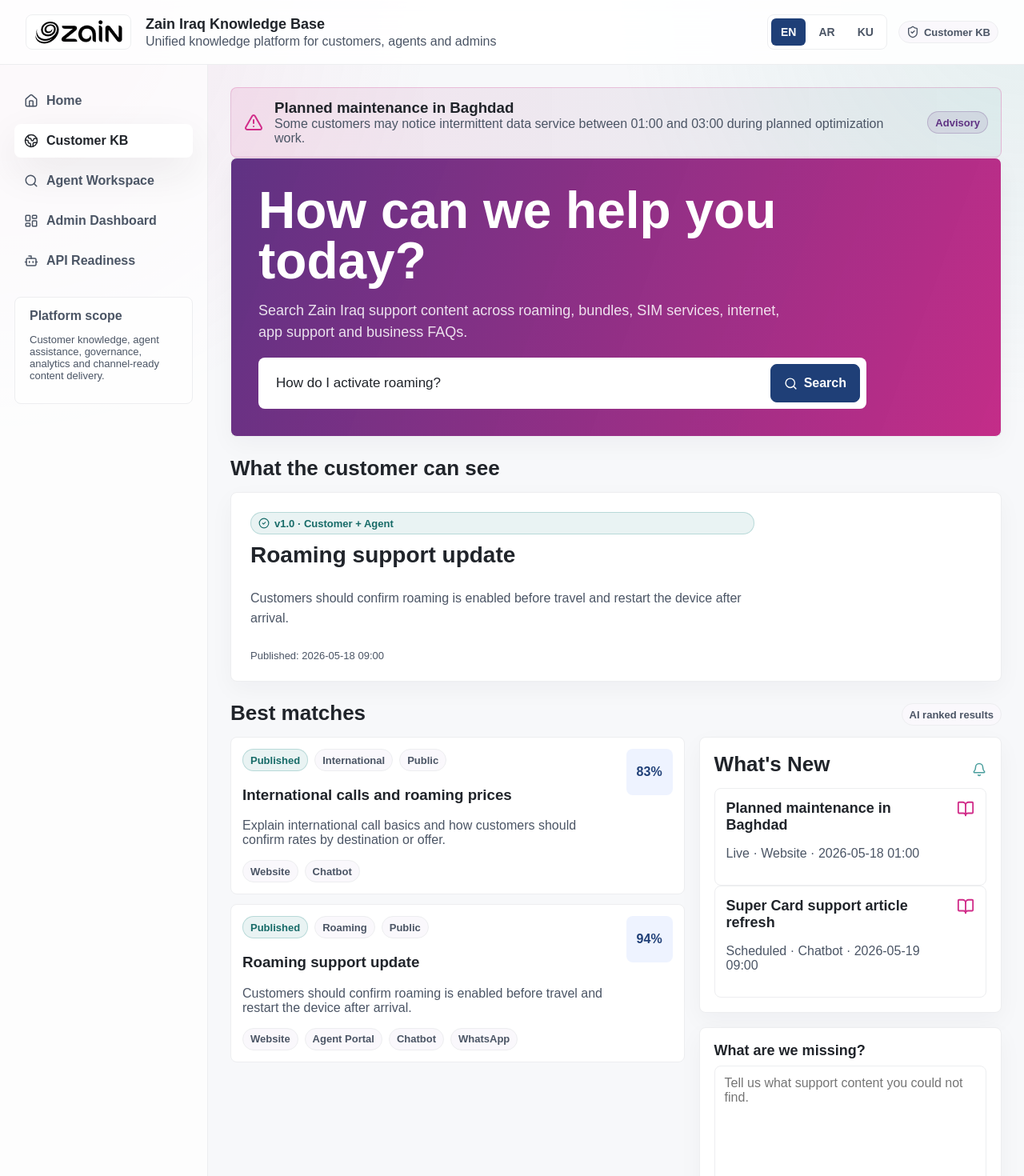
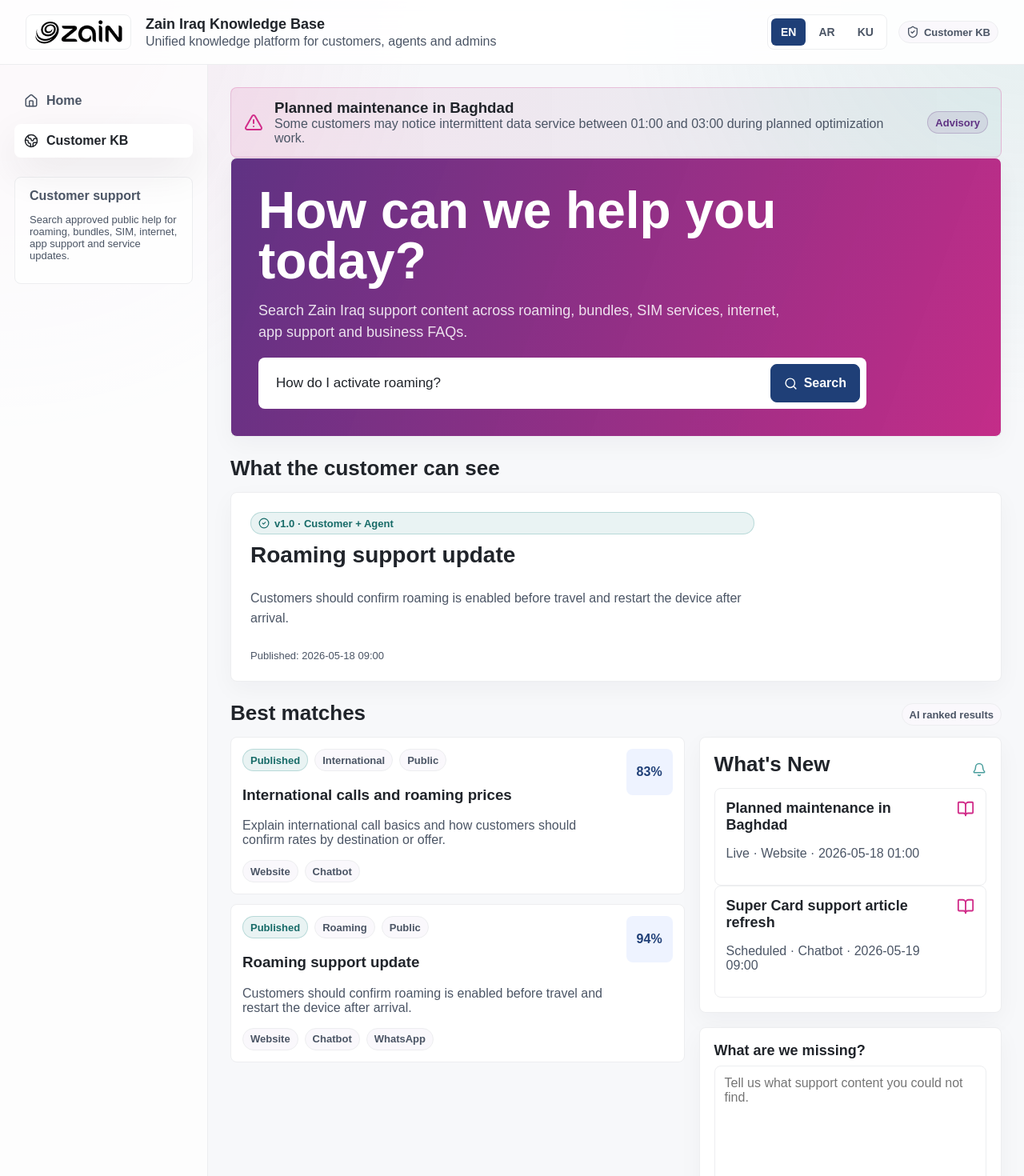
Before and after one commit to ahmadhassan91/zain-iraq, a Next.js app: page /customer in a window 1280 px wide. Shown: the top 1470 px of the page at 80% size. Built offline with nearby package versions, Linux system fonts and the light colour scheme.

Commit message:
Hide internal navigation from customer views

```diff
--- a/app/customer/article/[id]/page.tsx
+++ b/app/customer/article/[id]/page.tsx
@@ -15,7 +15,7 @@
   }
 
   return (
-    <AppShell active="Customer KB">
+    <AppShell active="Customer KB" variant="public">
       <ArticleViewer article={article} mode="customer" />
     </AppShell>
   );
--- a/app/customer/page.tsx
+++ b/app/customer/page.tsx
@@ -12,7 +12,7 @@
 
 export default function CustomerPage() {
   return (
-    <AppShell active="Customer KB">
+    <AppShell active="Customer KB" variant="public">
       <CustomerContent />
     </AppShell>
   );
--- a/components/AppChrome.tsx
+++ b/components/AppChrome.tsx
@@ -13,6 +13,11 @@
   { href: "/api-readiness", label: "API Readiness", icon: Bot }
 ];
 
+const publicNavItems = [
+  { href: "/", label: "Home", icon: Home },
+  { href: "/customer", label: "Customer KB", icon: Globe2 }
+];
+
 export type Language = "EN" | "AR" | "KU";
 
 const shellCopy: Record<Language, Record<string, string>> = {
@@ -21,6 +26,8 @@
     subtitle: "Unified knowledge platform for customers, agents and admins",
     scopeTitle: "Platform scope",
     scope: "Customer knowledge, agent assistance, governance, analytics and channel-ready content delivery.",
+    publicScopeTitle: "Customer support",
+    publicScope: "Search approved public help for roaming, bundles, SIM, internet, app support and service updates.",
     Home: "Home",
     "Customer KB": "Customer KB",
     "Agent Workspace": "Agent Workspace",
@@ -36,6 +43,8 @@
     subtitle: "منصة معرفة موحدة للعملاء والوكلاء والإدارة",
     scopeTitle: "نطاق المنصة",
     scope: "معرفة العملاء، مساعدة الوكلاء، الحوكمة، التحليلات، وتسليم المحتوى للقنوات.",
+    publicScopeTitle: "دعم العملاء",
+    publicScope: "ابحث في المساعدة العامة المعتمدة للتجوال، الباقات، الشريحة، الإنترنت، التطبيق وتحديثات الخدمة.",
     Home: "الرئيسية",
     "Customer KB": "معرفة العملاء",
     "Agent Workspace": "مساحة الوكيل",
@@ -51,6 +60,8 @@
     subtitle: "پلاتفۆرمی یەکگرتووی زانیاری بۆ کڕیاران، ئەجێنتەکان و بەڕێوەبەران",
     scopeTitle: "سنوری پلاتفۆرم",
     scope: "زانیاری کڕیار، یارمەتی ئەجێنت، حوکمرانی، شیکاری و گەیاندنی ناوەڕۆک بۆ کەناڵەکان.",
+    publicScopeTitle: "پشتگیری کڕیار",
+    publicScope: "لە یارمەتی گشتی پەسەندکراو بگەڕێ بۆ ڕۆمینگ، پاکێج، SIM، ئینتەرنێت، ئەپ و نوێکاری خزمەت.",
     Home: "سەرەکی",
     "Customer KB": "زانیاری کڕیار",
     "Agent Workspace": "شوێنی کاری ئەجێنت",
@@ -111,13 +122,14 @@
   );
 }
 
-export function Sidebar({ active = "Home" }: { active?: string }) {
+export function Sidebar({ active = "Home", variant = "internal" }: { active?: string; variant?: "internal" | "public" }) {
   const { language } = useLanguage();
+  const items = variant === "public" ? publicNavItems : navItems;
 
   return (
     <aside className="sidebar">
       <div className="nav-list">
-        {navItems.map((item) => {
+        {items.map((item) => {
           const Icon = item.icon;
           return (
             <Link key={item.label} className={`nav-item ${active === item.label ? "active" : ""}`} href={item.href}>
@@ -128,8 +140,8 @@
         })}
       </div>
       <div className="footer-note">
-        <strong>{shellCopy[language].scopeTitle}</strong>
-        <p className="small">{shellCopy[language].scope}</p>
+        <strong>{variant === "public" ? shellCopy[language].publicScopeTitle : shellCopy[language].scopeTitle}</strong>
+        <p className="small">{variant === "public" ? shellCopy[language].publicScope : shellCopy[language].scope}</p>
       </div>
     </aside>
   );
@@ -137,10 +149,12 @@
 
 export function AppShell({
   active,
-  children
+  children,
+  variant = "internal"
 }: {
   active?: string;
   children: React.ReactNode;
+  variant?: "internal" | "public";
 }) {
   const [language, setLanguage] = useState<Language>("EN");
   const isRtl = language !== "EN";
@@ -150,7 +164,7 @@
       <div className="app" dir={isRtl ? "rtl" : "ltr"}>
         <Header active={active} language={language} onLanguageChange={setLanguage} />
         <div className="layout">
-          <Sidebar active={active} />
+          <Sidebar active={active} variant={variant} />
           <main className="main">{children}</main>
         </div>
       </div>
--- a/components/ArticleBlocks.tsx
+++ b/components/ArticleBlocks.tsx
@@ -11,6 +11,9 @@
 export function ArticleResult({ article, href }: { article: Article; href: string }) {
   const { language } = useLanguage();
   const localized = articleCopy(article, language);
+  const variants = href.startsWith("/customer")
+    ? article.channelVariants.filter((variant) => variant !== "Agent Portal")
+    : article.channelVariants;
 
   return (
     <Link className="result-item" href={href}>
@@ -23,7 +26,7 @@
         <h3>{localized.title}</h3>
         <p className="muted">{localized.summary}</p>
         <div className="chip-row">
-          {article.channelVariants.map((variant) => (
+          {variants.map((variant) => (
             <span className="chip" key={variant}>
               {term(variant, language)}
             </span>
@@ -103,6 +106,9 @@
   const localized = articleCopy(articleWithDemo, language);
   const copy = viewerCopy[language];
   const showGuestLink = mode === "agent" && article.visibility === "Public";
+  const variants = mode === "customer"
+    ? articleWithDemo.channelVariants.filter((variant) => variant !== "Agent Portal")
+    : articleWithDemo.channelVariants;
 
   return (
     <div className="article-shell">
@@ -141,7 +147,7 @@
           <div>
             <h3>{copy.delivery}</h3>
             <div className="chip-row">
-              {article.channelVariants.map((variant) => (
+              {variants.map((variant) => (
                 <span className="chip" key={variant}>
                   {term(variant, language)}
                 </span>
```
